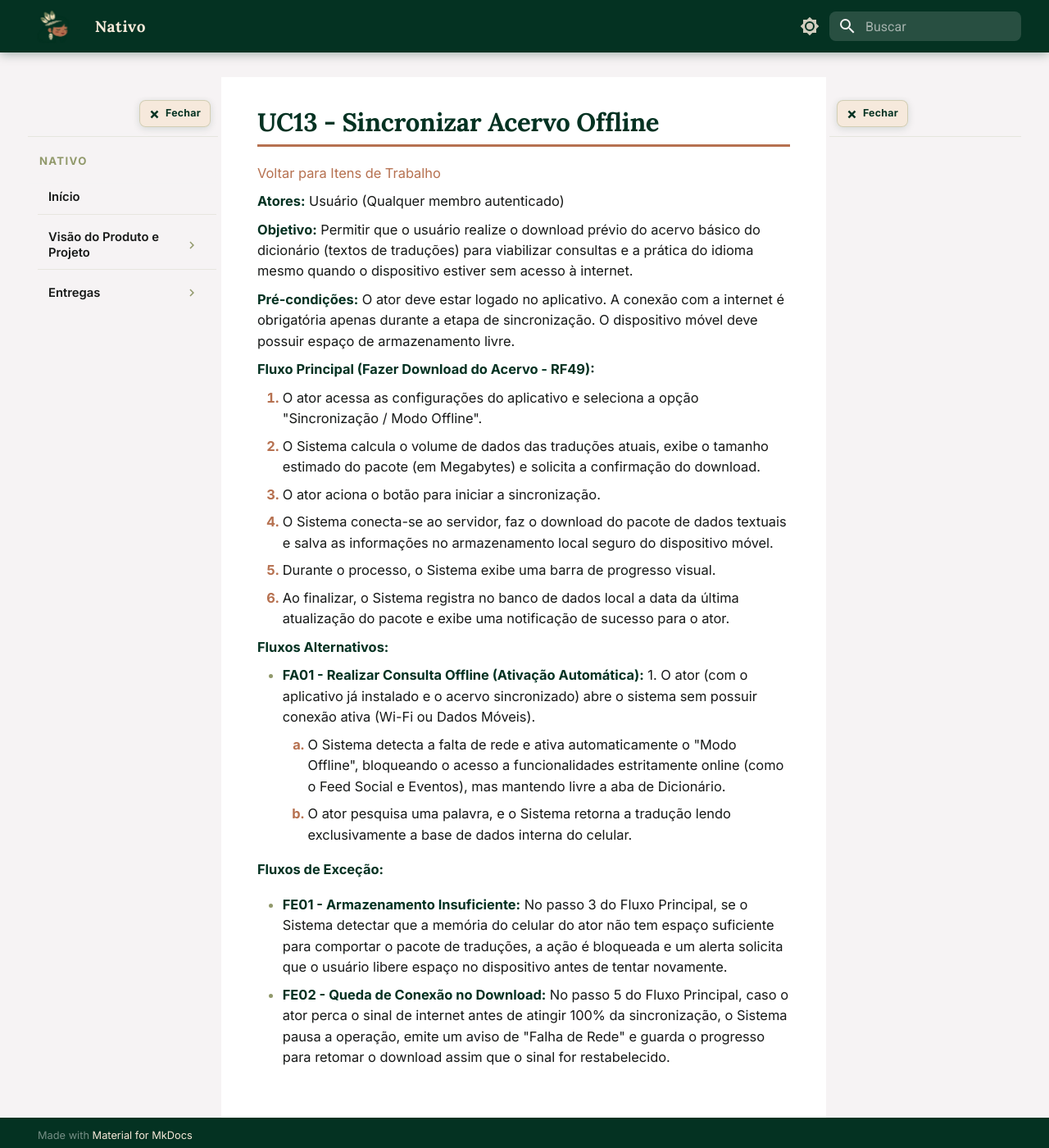
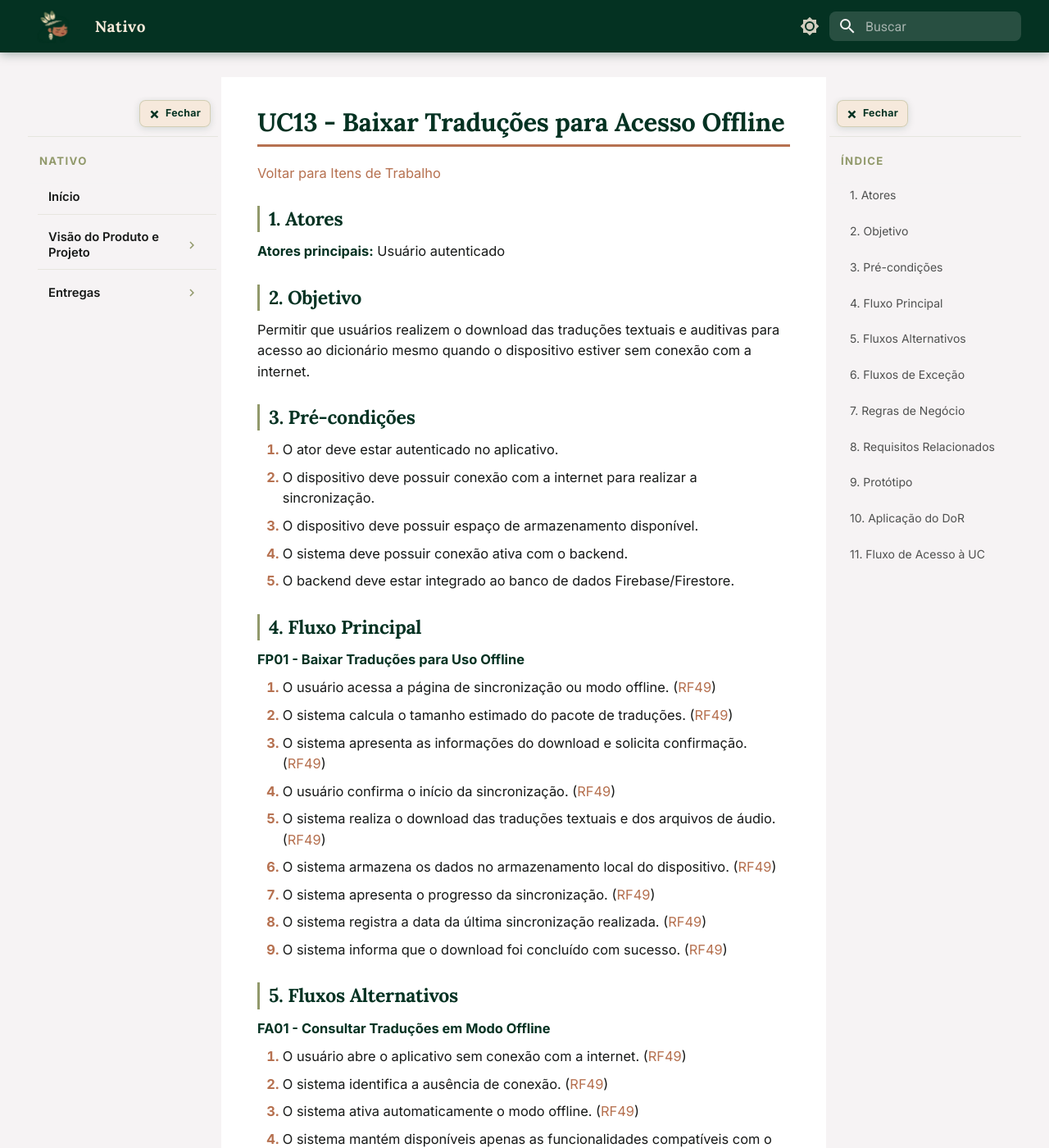
Before and after one commit to mdsreq-fga-unb/REQ-2026.1-T02-Nativo, an MkDocs documentation site: the page built from docs/visao/casos-uso/uc13.md, in a window 1280 px wide and 1400 px high. Shown: the whole window at 82% size. Built offline with MkDocs 1.6.1 and Material for MkDocs 9.7.7, drawn with Linux system fonts in a browser that asks for light colours; some of the changed text lies outside the part shown.

Commit message:
atualizacao uc13

```diff
--- a/docs/visao/casos-uso/uc13.md
+++ b/docs/visao/casos-uso/uc13.md
@@ -1,30 +1,128 @@
-# UC13 - Sincronizar Acervo Offline
+# UC13 - Baixar Traduções para Acesso Offline
 
 [Voltar para Itens de Trabalho](../backlog.md#101-casos-de-uso)
 
-**Atores:** Usuário (Qualquer membro autenticado)
+## 1. Atores
 
-**Objetivo:** Permitir que o usuário realize o download prévio do acervo básico do dicionário (textos de traduções) para viabilizar consultas e a prática do idioma mesmo quando o dispositivo estiver sem acesso à internet.
+**Atores principais:** Usuário autenticado
 
-**Pré-condições:** O ator deve estar logado no aplicativo. A conexão com a internet é obrigatória apenas durante a etapa de sincronização. O dispositivo móvel deve possuir espaço de armazenamento livre.
+## 2. Objetivo
 
-**Fluxo Principal (Fazer Download do Acervo - RF49):**
+Permitir que usuários realizem o download das traduções textuais e auditivas para acesso ao dicionário mesmo quando o dispositivo estiver sem conexão com a internet.
 
-1. O ator acessa as configurações do aplicativo e seleciona a opção "Sincronização / Modo Offline".
-2. O Sistema calcula o volume de dados das traduções atuais, exibe o tamanho estimado do pacote (em Megabytes) e solicita a confirmação do download.
-3. O ator aciona o botão para iniciar a sincronização.
-4. O Sistema conecta-se ao servidor, faz o download do pacote de dados textuais e salva as informações no armazenamento local seguro do dispositivo móvel.
-5. Durante o processo, o Sistema exibe uma barra de progresso visual.
-6. Ao finalizar, o Sistema registra no banco de dados local a data da última atualização do pacote e exibe uma notificação de sucesso para o ator.
+## 3. Pré-condições
 
-**Fluxos Alternativos:**
+1. O ator deve estar autenticado no aplicativo.
+2. O dispositivo deve possuir conexão com a internet para realizar a sincronização.
+3. O dispositivo deve possuir espaço de armazenamento disponível.
+4. O sistema deve possuir conexão ativa com o backend.
+5. O backend deve estar integrado ao banco de dados Firebase/Firestore.
 
-* **FA01 - Realizar Consulta Offline (Ativação Automática):** 1. O ator (com o aplicativo já instalado e o acervo sincronizado) abre o sistema sem possuir conexão ativa (Wi-Fi ou Dados Móveis).
-    2. O Sistema detecta a falta de rede e ativa automaticamente o "Modo Offline", bloqueando o acesso a funcionalidades estritamente online (como o Feed Social e Eventos), mas mantendo livre a aba de Dicionário.
-    3. O ator pesquisa uma palavra, e o Sistema retorna a tradução lendo exclusivamente a base de dados interna do celular.
+## 4. Fluxo Principal
 
-**Fluxos de Exceção:**
+**FP01 - Baixar Traduções para Uso Offline**
 
-* **FE01 - Armazenamento Insuficiente:** No passo 3 do Fluxo Principal, se o Sistema detectar que a memória do celular do ator não tem espaço suficiente para comportar o pacote de traduções, a ação é bloqueada e um alerta solicita que o usuário libere espaço no dispositivo antes de tentar novamente.
+1. O usuário acessa a página de sincronização ou modo offline. ([RF49](#uc13-rf49))
+2. O sistema calcula o tamanho estimado do pacote de traduções. ([RF49](#uc13-rf49))
+3. O sistema apresenta as informações do download e solicita confirmação. ([RF49](#uc13-rf49))
+4. O usuário confirma o início da sincronização. ([RF49](#uc13-rf49))
+5. O sistema realiza o download das traduções textuais e dos arquivos de áudio. ([RF49](#uc13-rf49))
+6. O sistema armazena os dados no armazenamento local do dispositivo. ([RF49](#uc13-rf49))
+7. O sistema apresenta o progresso da sincronização. ([RF49](#uc13-rf49))
+8. O sistema registra a data da última sincronização realizada. ([RF49](#uc13-rf49))
+9. O sistema informa que o download foi concluído com sucesso. ([RF49](#uc13-rf49))
 
-* **FE02 - Queda de Conexão no Download:** No passo 5 do Fluxo Principal, caso o ator perca o sinal de internet antes de atingir 100% da sincronização, o Sistema pausa a operação, emite um aviso de "Falha de Rede" e guarda o progresso para retomar o download assim que o sinal for restabelecido.
+## 5. Fluxos Alternativos
+
+**FA01 - Consultar Traduções em Modo Offline**
+
+1. O usuário abre o aplicativo sem conexão com a internet. ([RF49](#uc13-rf49))
+2. O sistema identifica a ausência de conexão. ([RF49](#uc13-rf49))
+3. O sistema ativa automaticamente o modo offline. ([RF49](#uc13-rf49))
+4. O sistema mantém disponíveis apenas as funcionalidades compatíveis com o modo offline. ([RF49](#uc13-rf49))
+5. O usuário pesquisa uma tradução. ([RF49](#uc13-rf49))
+6. O sistema consulta os dados armazenados localmente e apresenta o resultado. ([RF49](#uc13-rf49))
+
+**FA02 - Atualizar Pacote Offline**
+
+1. O usuário acessa novamente a tela de sincronização. ([RF49](#uc13-rf49))
+2. O sistema verifica a existência de atualizações disponíveis. ([RF49](#uc13-rf49))
+3. O usuário confirma a atualização do pacote. ([RF49](#uc13-rf49))
+4. O sistema realiza a sincronização apenas dos conteúdos necessários. ([RF49](#uc13-rf49))
+5. O sistema atualiza a data da última sincronização. ([RF49](#uc13-rf49))
+
+**FA03 - Cancelar Download**
+
+1. Durante o download das traduções, o usuário seleciona a opção de cancelar. ([RF49](#uc13-rf49))
+2. O sistema interrompe a sincronização. ([RF49](#uc13-rf49))
+3. O sistema mantém apenas os dados já sincronizados anteriormente. ([RF49](#uc13-rf49))
+4. O sistema retorna para a tela de sincronização. ([RF49](#uc13-rf49))
+
+## 6. Fluxos de Exceção
+
+**FE01 - Espaço de Armazenamento Insuficiente**
+
+1. O usuário confirma o download das traduções. ([RF49](#uc13-rf49))
+2. O sistema verifica o espaço disponível no dispositivo. ([RF49](#uc13-rf49))
+3. O sistema identifica que não há espaço suficiente. ([RF49](#uc13-rf49))
+4. O sistema cancela a sincronização. ([RF49](#uc13-rf49))
+5. O sistema informa que é necessário liberar espaço antes de tentar novamente. ([RF49](#uc13-rf49))
+
+**FE02 - Falha de Conexão Durante o Download**
+
+1. O sistema realiza a sincronização das traduções. ([RF49](#uc13-rf49))
+2. A conexão com a internet é interrompida. ([RF49](#uc13-rf49))
+3. O sistema pausa o download automaticamente. ([RF49](#uc13-rf49))
+4. O sistema salva o progresso realizado. ([RF49](#uc13-rf49))
+5. O sistema informa que a sincronização será retomada quando a conexão for restabelecida. ([RF49](#uc13-rf49))
+
+**FE03 - Falha na Gravação Local**
+
+1. O sistema conclui o download das traduções. ([RF49](#uc13-rf49))
+2. O sistema tenta salvar os dados no armazenamento do dispositivo. ([RF49](#uc13-rf49))
+3. O armazenamento retorna erro durante a gravação. ([RF49](#uc13-rf49))
+4. O sistema cancela a sincronização. ([RF49](#uc13-rf49))
+5. O sistema informa que ocorreu um erro ao salvar os arquivos localmente. ([RF49](#uc13-rf49))
+
+**FE04 - Pacote de Traduções Indisponível**
+
+1. O usuário solicita o download das traduções. ([RF49](#uc13-rf49))
+2. O sistema tenta acessar o pacote de sincronização. ([RF49](#uc13-rf49))
+3. O pacote encontra-se indisponível no servidor. ([RF49](#uc13-rf49))
+4. O sistema interrompe a sincronização. ([RF49](#uc13-rf49))
+5. O sistema informa que o serviço está temporariamente indisponível. ([RF49](#uc13-rf49))
+
+**FE05 - Erro Interno no Banco de Dados**
+
+1. O sistema tenta registrar a sincronização realizada. ([RF49](#uc13-rf49))
+2. O banco de dados retorna erro ou indisponibilidade. ([RF49](#uc13-rf49))
+3. O sistema cancela a operação. ([RF49](#uc13-rf49))
+4. O sistema exibe mensagem de erro interno. ([RF49](#uc13-rf49))
+
+## 7. Regras de Negócio
+
+> Espaço reservado para inserir as regras de negócio definitivas da UC13.
+
+## 8. Requisitos Relacionados
+
+| RF | Relação com a UC |
+| :--- | :--- |
+| <span id="uc13-rf49" class="rf-anchor"></span>[**RF49 - Baixar traduções**](../requisitos.md#req-rf49) | Permite que os usuários façam o download das traduções textuais e auditivas para acesso offline. |
+
+## 9. Protótipo
+
+> Espaço reservado para adicionar prints das telas, imagens do protótipo e link do Figma.
+
+**Link do Figma:** _adicionar aqui_
+
+## 10. Aplicação do DoR
+
+**Aplicação do DoR:** [Issue Uc13](https://github.com/mdsreq-fga-unb/REQ-2026.1-T02-Nativo/issues/32)
+
+**Print do checklist DoR:**
+
+![Checklist DoR da UC13](dor.png)
+
+## 11. Fluxo de Acesso à UC
+
+> Espaço reservado para adicionar o fluxo de como chegar nesta UC dentro do sistema, com prints reais das telas.
```
Also changed, not shown: docs/visao/backlog.md (+2 -2 lines), docs/visao/requisitos.md (+1 -1 lines).
